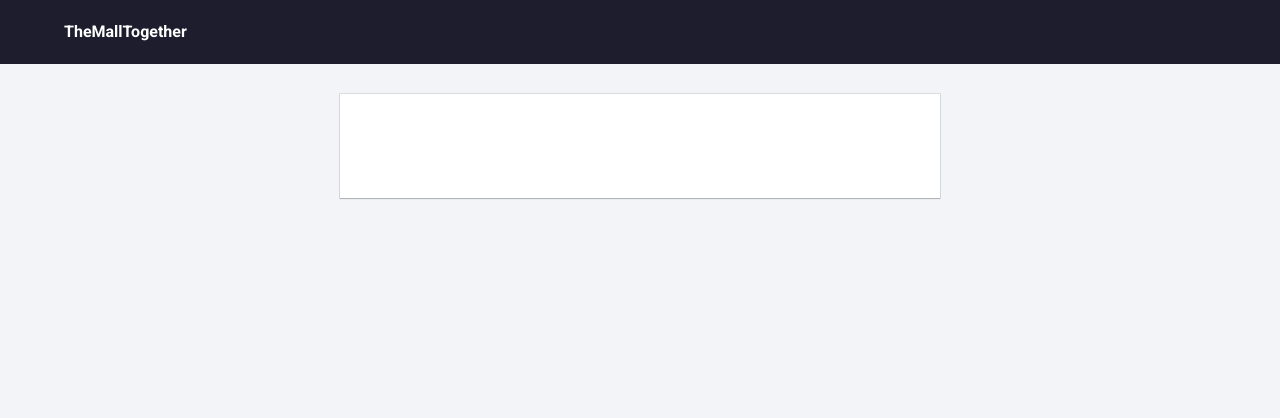
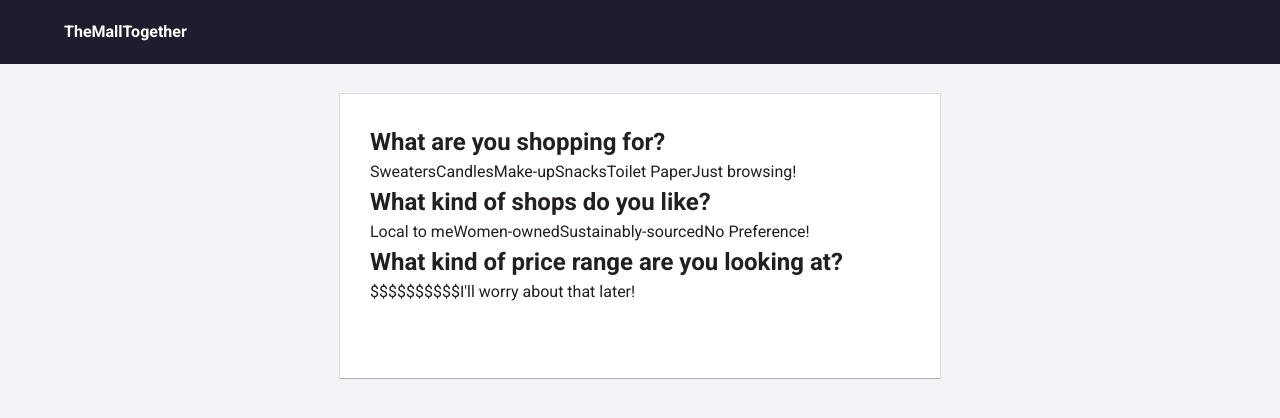
Before and after one commit to juliegoat/ShoppingApp, a React (Create React App) app in the folder ui/: page / in a window 1280 px wide. Shown: the top 418 px of the page. Built offline with nearby package versions, Linux system fonts and the light colour scheme.

Commit message:
add form for shop preferences

```diff
--- a/ui/src/pageTypes/NewSessionPage/NewSessionPage.tsx
+++ b/ui/src/pageTypes/NewSessionPage/NewSessionPage.tsx
@@ -12,6 +12,29 @@
     return (
         <Container>
             <Card width="600px">
+                <div>
+                    <h2 class="form-header">What are you shopping for?</h2>
+                    <button onClick="turngreen">Sweaters</button>
+                    <button onClick="turngreen">Candles</button>
+                    <button onClick="turngreen">Make-up</button>
+                    <button onClick="turngreen">Snacks</button>
+                    <button onClick="turngreen">Toilet Paper</button>
+                    <button onClick="turngreen">Just browsing!</button>
+
+                    <h2 class="form-header">What kind of shops do you like?</h2>
+                    <button onClick="turngreen">Local to me</button>
+                    <button onClick="turngreen">Women-owned</button>
+                    <button onClick="turngreen">Sustainably-sourced</button>
+                    <button onClick="turngreen">No Preference!</button>
+
+                    <h2 class="form-header">What kind of price range are you looking at?</h2>
+                    <button onClick="turngreen">$</button>
+                    <button onClick="turngreen">$$</button>
+                    <button onClick="turngreen">$$$</button>
+                    <button onClick="turngreen">$$$$</button>
+                    <button onClick="turngreen">I'll worry about that later!</button>
+
+                </div>
                 <form onSubmit={handleNewSessionOnClick}>
                     <Button label="New session" handleClick={handleNewSessionOnClick} />
                 </form>
```
